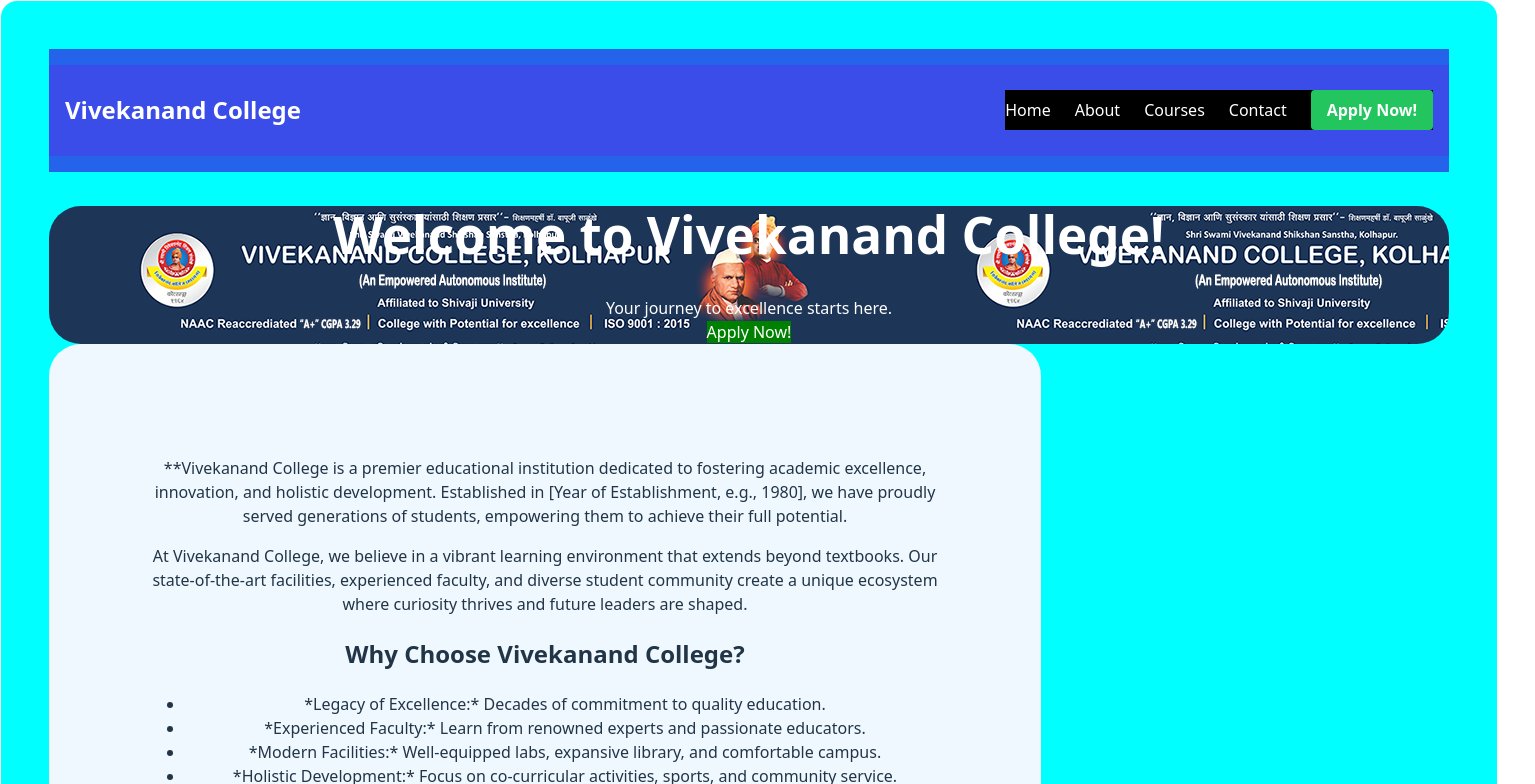
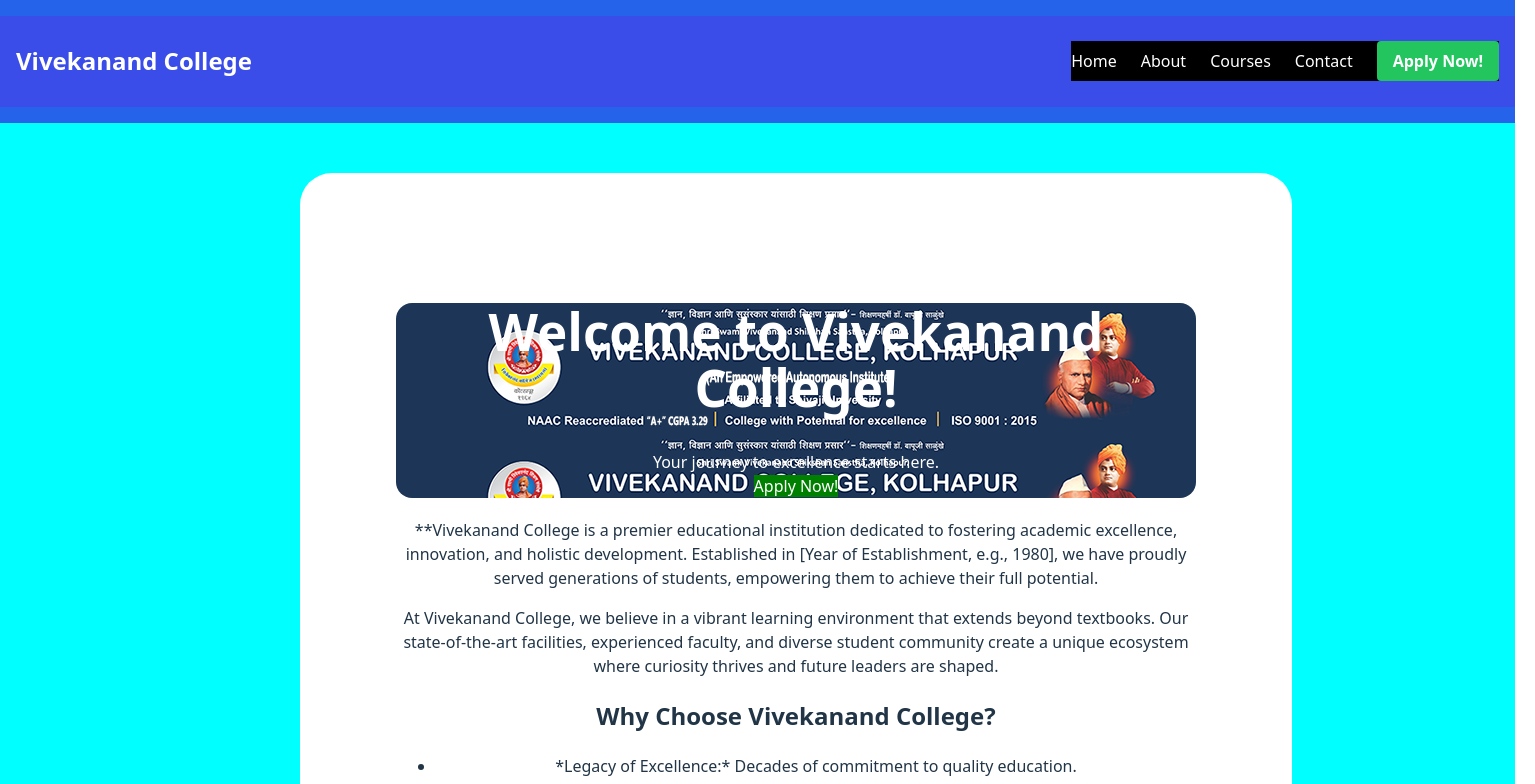
Before and after one commit to AmishaPatil15/vck-ojt, a React (Vite) app: page / in a window 1280 px wide. Shown: the top 784 px of the page, 1535 px wide, since content can reach past the window. Built offline with nearby package versions, Linux system fonts and the light colour scheme.

Commit message:
first commit

```diff
--- a/src/Pages/AboutPages.css
+++ b/src/Pages/AboutPages.css
@@ -8,6 +8,9 @@
   border-radius: 1em;
   padding: 2em;
   margin: 200px;
+  margin-left: 350px;
+  margin-top: 50px;
+  margin-bottom: 1px;
 
 }
 .bb{
--- a/src/Pages/AdmissionPages.css
+++ b/src/Pages/AdmissionPages.css
@@ -7,6 +7,9 @@
   border-radius: 1em;
   padding: 1em;
   margin: 100px;
+  margin-left: 350px;
+  margin-top: 50px;
+  margin-bottom: 1px;
 }
 .ee{
   text-align: center;
--- a/src/Pages/ContactPages.css
+++ b/src/Pages/ContactPages.css
@@ -8,6 +8,9 @@
   padding: 2em;
   margin: 200px;
   padding-bottom: 10px;
+  margin-left: 350px;
+  margin-top: 50px;
+  margin-bottom: 1px;
 }
 .dd{
   text-align: center;
--- a/src/Pages/CoursesPages.css
+++ b/src/Pages/CoursesPages.css
@@ -7,6 +7,9 @@
   border-radius: 1em;
   padding: 2em;
   margin: 200px;
+  margin-left: 350px;
+  margin-top: 50px;
+  margin-bottom: 1px;
   }
   .cc{
     text-align: center;
--- a/src/Pages/CoursesPages.jsx
+++ b/src/Pages/CoursesPages.jsx
@@ -17,8 +17,8 @@
                      industry trends and academic advancements.
                 </p>
                 <h2>Discover Campus Life</h2>
-                <video src="/Videos/college-tour-FAmcnyfF.mp4"></video>
-
+                {/* <video src="/Videos/college.mp4" controls></video> */}
+                <video src="/Videos/college.mp4"></video>
                 <h2>Undergraduate Programs (UG)</h2>
                 <ul>
                      <li>Bachelor of Science (B.Sc.)
--- a/src/Pages/HomePage.css
+++ b/src/Pages/HomePage.css
@@ -2,22 +2,28 @@
   background-color: aqua;
   text-align: center;
   border-radius: 1em;
-  padding: 3em;
-  margin: 1px;
-  width: 1400px;
+  padding: 0em;
+  margin-right: 20px;
+  width: 1515px;
 
 }
 .home{
-    background-color: aliceblue;
+    background-color: white;
     padding: 6em;
     border-radius: 2em ;
+    margin: 100px;
+    margin-left: 300px;
+    margin-bottom: 1px;
+    margin-top: 50px;
 }
 .aa{
   color: white;
   background-color:white;
   text-align: center;
   background-image: url(../../public/Images/college-banner-Cz0xylpt.png);
-  border-radius: 2em;
+  border-radius: 1em;
+  margin-bottom: 20px;
+  margin-top: 20px;
 
 }
 
--- a/src/Pages/HomePages.jsx
+++ b/src/Pages/HomePages.jsx
@@ -8,14 +8,16 @@
     return (
         <div className="all">
         <Header/>
-            <div className="aa">
+
+             <div div className="home" id="scroller">
+                <div className="aa">
                 <h1>Welcome to Vivekanand College!</h1>
                 Your journey to excellence starts here.<br/>
 
             <Link to="admission" className="button">Apply Now!</Link>
             </div>
 
-            <div div className="home" id="scroller">
+
             <p>**Vivekanand College is a premier educational institution dedicated to fostering academic excellence, innovation, and holistic development. Established in [Year of Establishment, e.g., 1980], we have proudly served generations of students, empowering them to achieve their full potential.</p>
             <p>At Vivekanand College, we believe in a vibrant learning environment that extends beyond textbooks. Our state-of-the-art facilities, experienced faculty, and diverse student community create a unique ecosystem where curiosity thrives and future leaders are shaped.</p>
 
```
Also changed, not shown: 1 other file (tests, documents, lock files or other folders).
